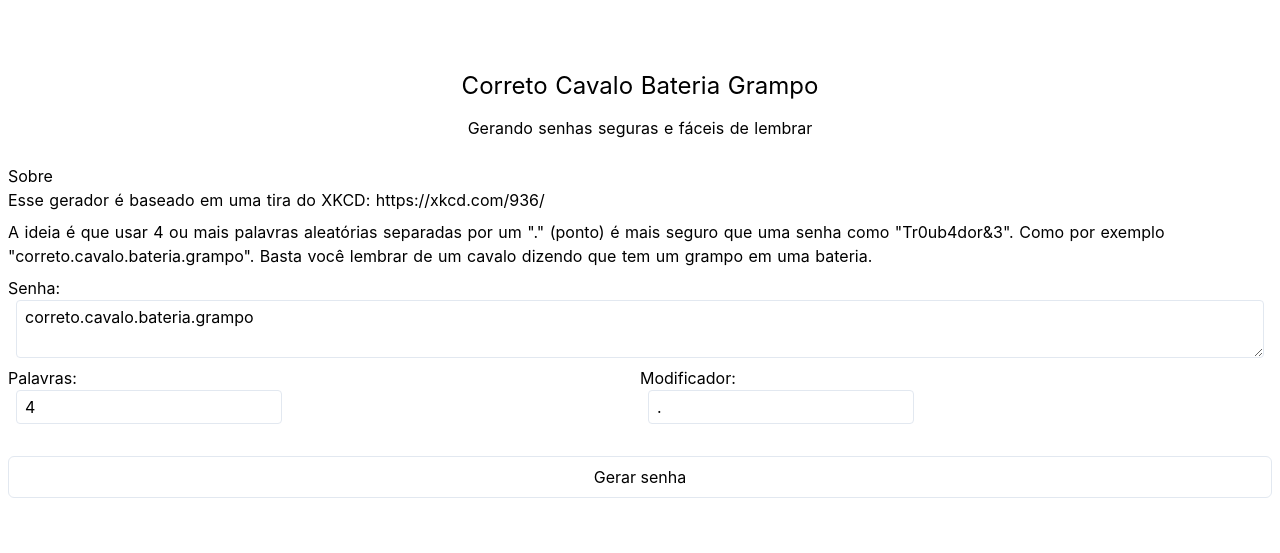
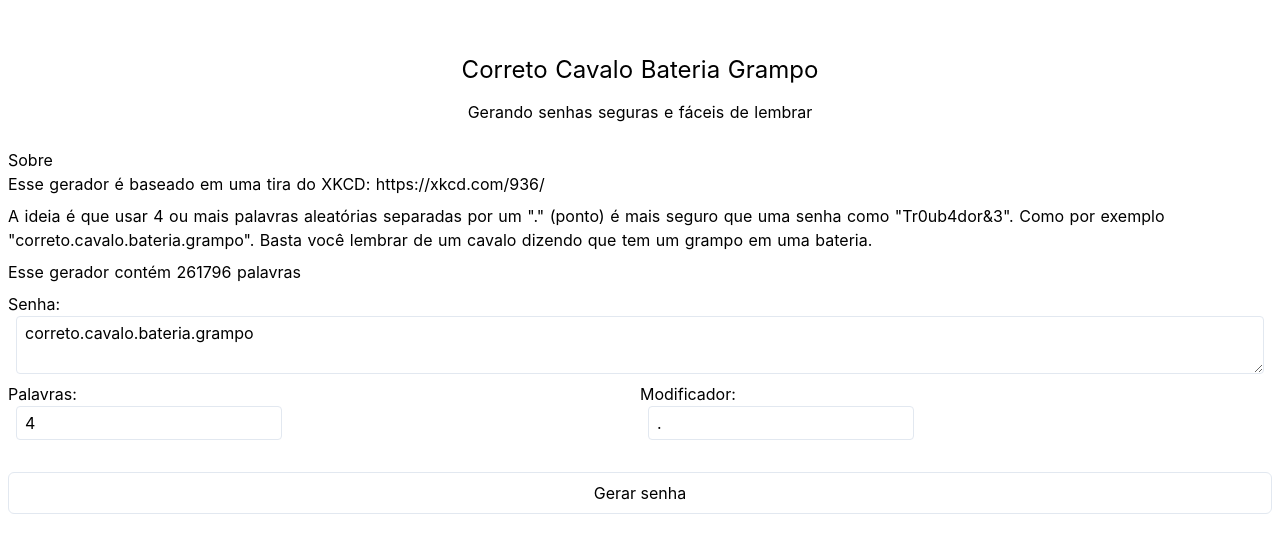
Before and after one commit to highlabs/correto.cavalo.bateria.grampo, a Nuxt app: page / in a window 1280 px wide. Shown: the part 125-678 px from the top of the page. Built offline with nearby package versions, Linux system fonts and the light colour scheme; no server answers; what @tailwindcss/typography would draw is missing.

Commit message:
feat: total de palavars

```diff
--- a/pages/index.vue
+++ b/pages/index.vue
@@ -14,6 +14,7 @@
         "correto.cavalo.bateria.grampo". Basta você lembrar de um cavalo dizendo que tem um grampo
         em uma bateria.
       </p>
+      <p>Esse gerador contém {{ totalWords }} palavras</p>
     </div>
 
     <div class="password-input">
@@ -156,6 +157,13 @@ export default {
   computed: {
     passwordFormated () {
       return this.generatedPassword.join(this.especialChar).toLowerCase()
+    },
+    totalWords () {
+      let totalWords = 0
+      Object.keys(this.wordList).forEach((key) => {
+        totalWords = totalWords + this.wordList[key].length
+      })
+      return totalWords || 'muitas'
     }
   },
   created () {
```
